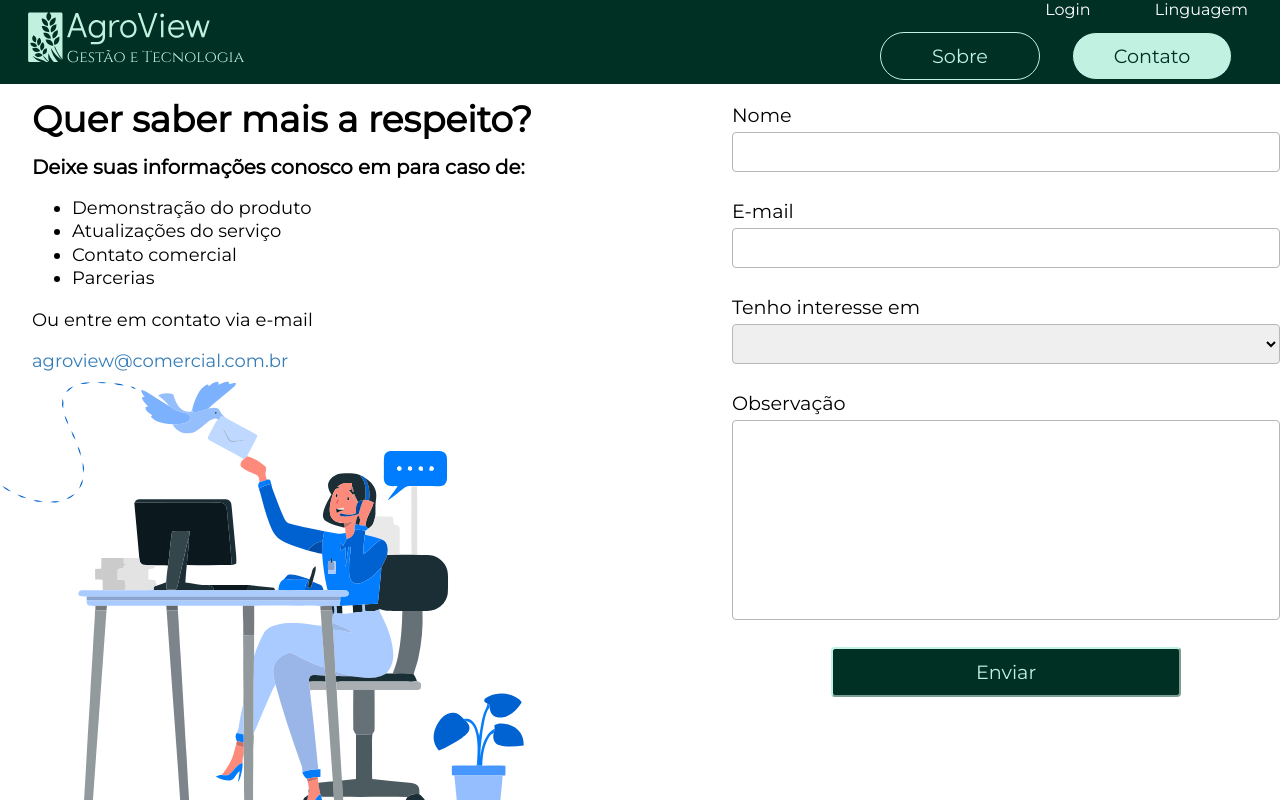
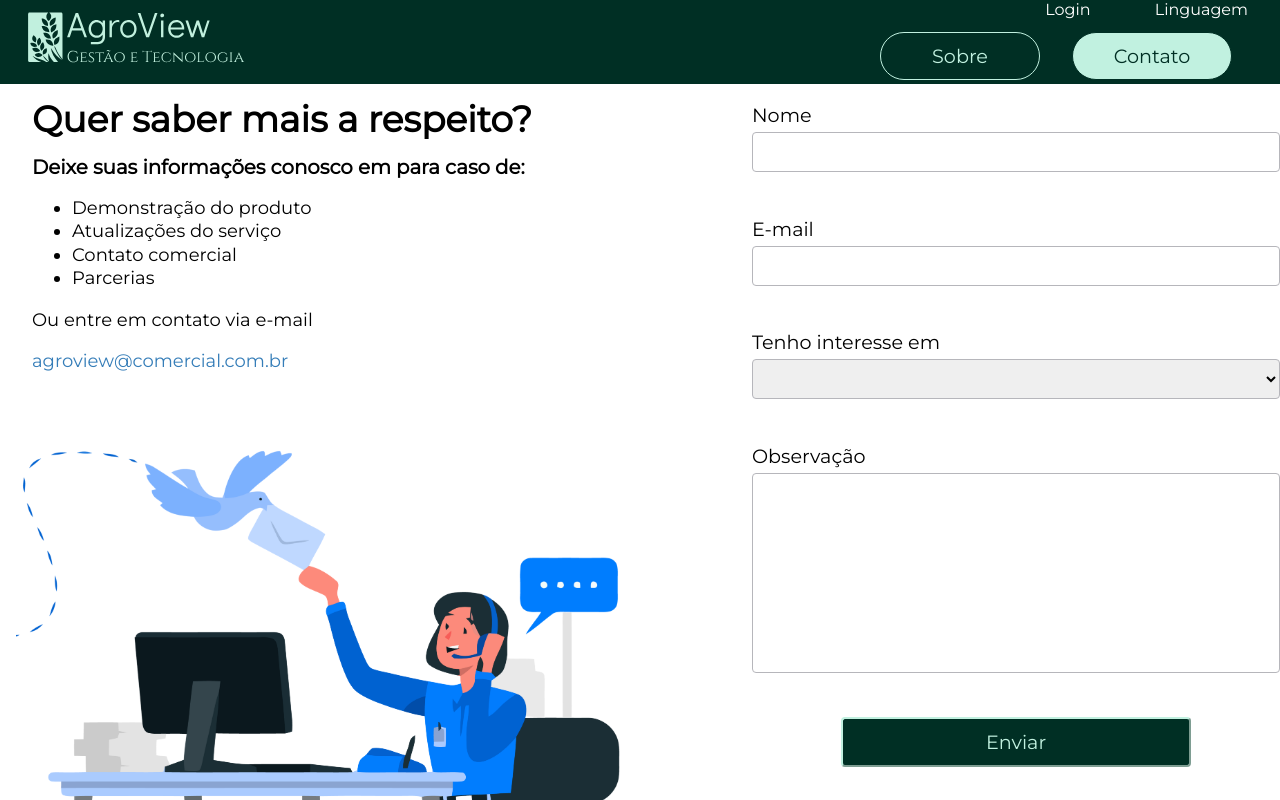
Before and after one commit to jojosuelobo/agroview, a React (Vite) app: page / in a window 1280 px wide. Shown: the top 800 px of the page. Built offline with nearby package versions, Linux system fonts and the light colour scheme.

Commit message:
Finalização da página Contact

```diff
--- a/src/Pages/Contact/Contact.module.scss
+++ b/src/Pages/Contact/Contact.module.scss
@@ -5,8 +5,9 @@
     display: flex;
 
     .infos {
+        width: 100vh;
         margin-left: 2rem;
-        font-weight: 200;
+        //font-weight: 200;
         font-size: 18px;
         line-height: 1.3em;
 
@@ -21,24 +22,22 @@
 
         .image {
             position: relative;
-            width: 700px;
-            height: 700px;
-            left: -8rem;
-            top: -10rem;
+            width: 45rem;
+            height: 45rem;
+            left: -1rem;
+            top: 0.4rem;
         }
     }
 
     .form {
         //background-color: red;
         width: 40rem;
-        height: 35rem;
-
+        height: 45rem;
         // position: relative;
         // left: 40rem;
         // top: -58rem;
-
         left: 40rem;
-        top: 7rem;
+        top: 10rem;
 
         display: grid;
 
--- a/src/Pages/Contact/index.jsx
+++ b/src/Pages/Contact/index.jsx
@@ -2,7 +2,7 @@ import React from 'react'
 import styles from './Contact.module.scss'
 
 import logo from '@/assets/LogoSVG.svg'
-import image from '@/assets/ContactImage.svg'
+import image from '@/assets/ContactImage2.png'
 
 import HeaderCustom from '@/Components/HeaderCustom'
 import FooterCustom from '@/Components/FooterCustom'
```
Also changed, not shown: src/assets/ContactImage2.png (added).
